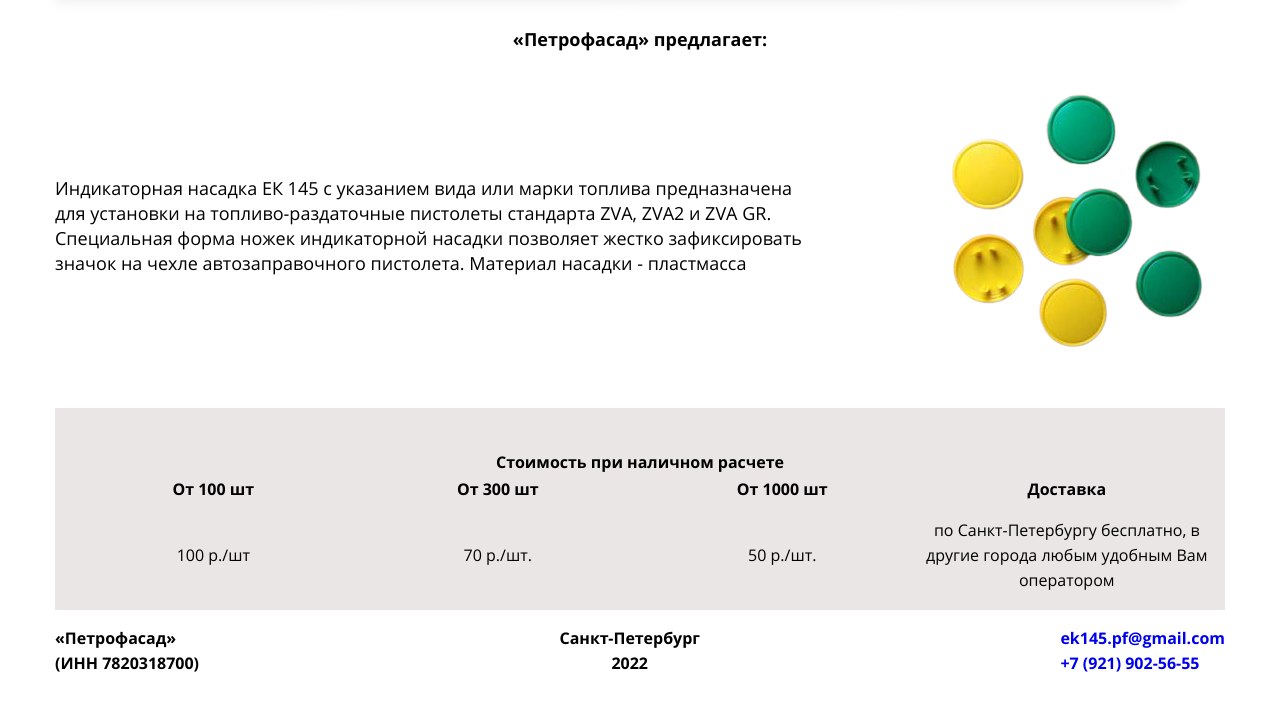
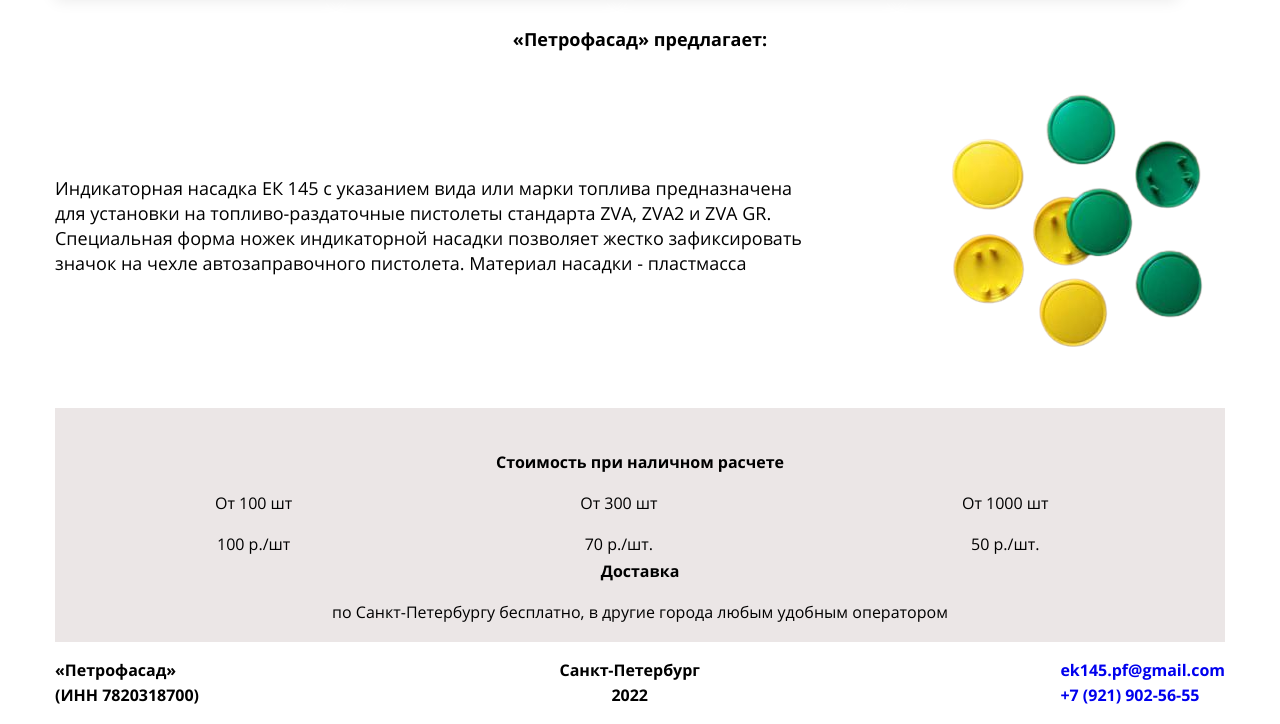
Before and after one commit to sealione1311/petrofasad, a website: page src/index.html in a window 1280 px wide. Shown: the part 1279-2003 px from the top of the page. Before the commit the page ends 1971 px from the top, so only its background shows below. Drawn offline with nearby package versions, Linux system fonts and the light colour scheme; files that its build step writes are made by us from their sources; files whose address does not match are found by name; a web font is replaced by a local one.

Commit message:
fix table

```diff
--- a/src/index.html
+++ b/src/index.html
@@ -63,24 +63,23 @@
     </section>
 
     <section class="price">
-      <table class="table">
-        <thead>
-          <th  class="table-header" scope="row" colspan="4">Стоимость при наличном расчете</th>
+      <table class="table" >
+
+          <th  class="table-header"  scope="row" colspan="3">Стоимость при наличном расчете</th>
           <tr>
-            <th scope="col">От 100 шт</th>
-            <th scope="col">От 300 шт</th>
-            <th scope="col">От 1000 шт</th>
-            <th scope="col">Доставка</th>
+            <td scope="col">От 100 шт</td>
+            <td scope="col">От 300 шт</td>
+            <td scope="col">От 1000 шт</td>
           </tr>
-        </thead>
               <tbody>
                 <tr>
                   <td>100 р./шт</td>
                   <td>70 р./шт.</td>
                   <td>50 р./шт.</td>
-                  <td>по Санкт-Петербургу бесплатно, в другие города любым удобным Вам оператором</td>
                 </tr>
               </tbody>
+              <th scope="row" colspan="4">Доставка</th>
+              <tr> <td scope="row" colspan="4">по Санкт-Петербургу бесплатно, в другие города любым удобным оператором</td> </tr>
             </table>
     </section>
   </main>
--- a/src/scss/price.scss
+++ b/src/scss/price.scss
@@ -6,7 +6,7 @@
 
 table {
   background-color: $primaryColor;
-  table-layout: fixed;
+
   width: 100%;
   border-collapse: collapse;
   margin-top: 25px;
```
Also changed, not shown: dist/css/style.css, dist/css/style.min.css, dist/index.html.
